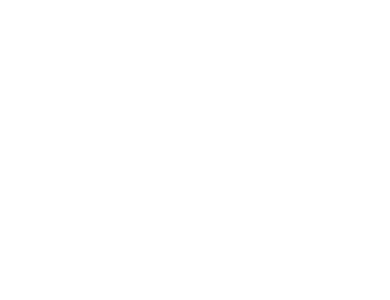
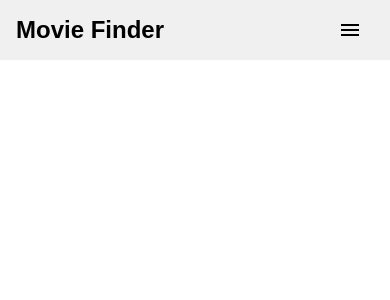
Before and after one commit to diegchav/movie-finder-react, a React (Create React App) app: page / in a window 390 px wide. Shown: the top 300 px of the page. Built offline with nearby package versions, Linux system fonts and the light colour scheme.

Commit message:
Add navigation bar component for mobile view

```diff
--- a/package.json
+++ b/package.json
@@ -3,6 +3,8 @@
   "version": "0.1.0",
   "private": true,
   "dependencies": {
+    "@material-ui/core": "^4.10.1",
+    "@material-ui/icons": "^4.9.1",
     "@testing-library/jest-dom": "^4.2.4",
     "@testing-library/react": "^9.3.2",
     "@testing-library/user-event": "^7.1.2",
--- a/src/App.js
+++ b/src/App.js
@@ -1,7 +1,13 @@
 import React from 'react';
 
+import NavBar from './components/NavBar/NavBar';
+
+import AppStyled from './AppStyled';
+
 const App = () => (
-  <div></div>
+  <AppStyled>
+    <NavBar />
+  </AppStyled>
 );
 
 export default App;
--- /dev/null
+++ b/src/AppStyled.js
@@ -0,0 +1,8 @@
+import styled from 'styled-components';
+
+const AppStyled = styled.div`
+  width: 100vw;
+  height: 100vh;
+`;
+
+export default AppStyled;
--- /dev/null
+++ b/src/components/NavBar/NavBar.js
@@ -0,0 +1,16 @@
+import React from 'react';
+import IconButton from '@material-ui/core/IconButton';
+import MenuIcon from '@material-ui/icons/Menu';
+
+import NavBarStyled from './NavBarStyled';
+
+const NavBar = () => (
+    <NavBarStyled>
+        <h1 className="title">Movie Finder</h1>
+        <IconButton className="menu-icon">
+            <MenuIcon style={{ color: 'black' }} />
+        </IconButton>
+    </NavBarStyled>
+);
+
+export default NavBar;
--- /dev/null
+++ b/src/components/NavBar/NavBarStyled.js
@@ -0,0 +1,19 @@
+import styled from 'styled-components';
+
+const NavBarStyled = styled.div`
+    display: flex;
+    align-items: center;
+    padding: 0 1rem;
+    background-color: #f0f0f0;
+
+    .title {
+        font-size: 1.5rem;
+        cursor: pointer;
+    }
+
+    .menu-icon {
+        margin-left: auto;
+    }
+`;
+
+export default NavBarStyled;
--- a/src/index.css
+++ b/src/index.css
@@ -3,3 +3,7 @@
   padding: 0;
   font-family: Arial, Helvetica, sans-serif;
 }
+
+* {
+  box-sizing: border-box;
+}
```
Also changed, not shown: 1 other file (tests, documents, lock files or other folders).
